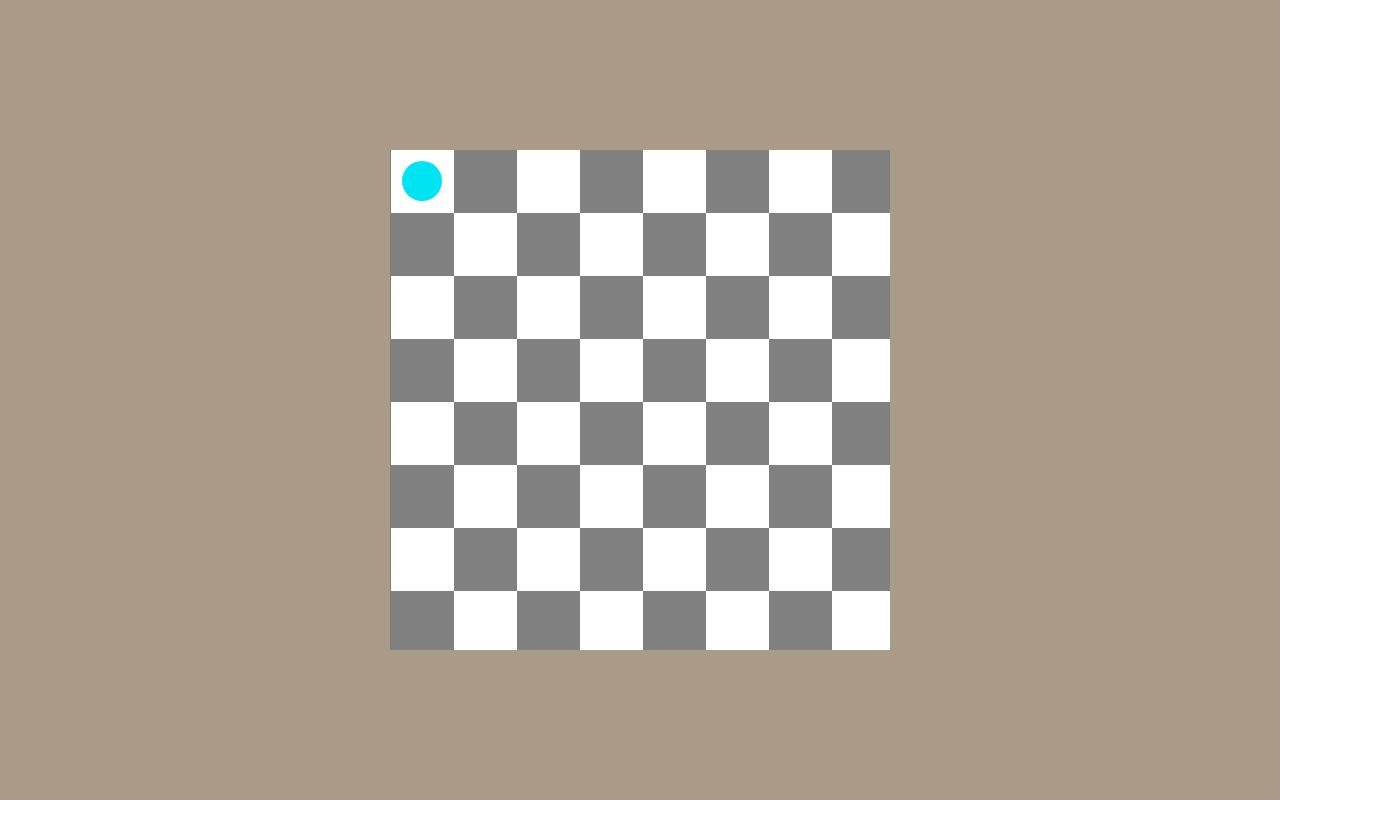
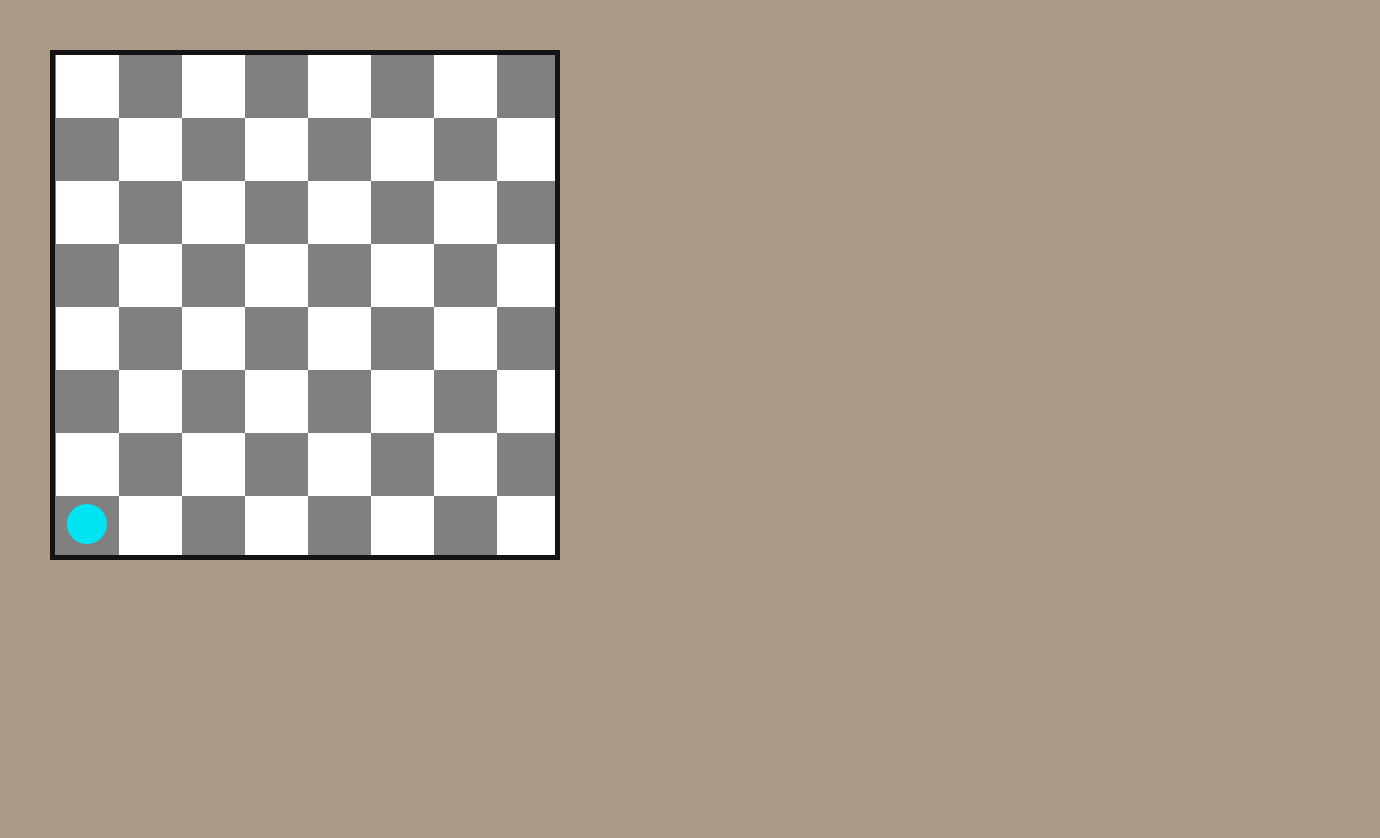
Before and after one commit to ItsPantherG/chess, a React (Create React App) app in the folder chess/: page / in a window 1280 px wide. Shown: the top 838 px of the page, 1380 px wide, since content can reach past the window. Before the commit the page ends 800 px from the top, so only its background shows below. Built offline with nearby package versions, Linux system fonts and the light colour scheme.

Commit message:
Fixed DND and snapToSuare

```diff
--- a/chess/src/App.js
+++ /dev/null
@@ -1,13 +0,0 @@
-import React, { useState } from "react";
-import "./css/App.css";
-import Board from "./components/board";
-
-function App() {
-  return (
-    <div className="app">
-      <Board />
-    </div>
-  );
-}
-
-export default App;
--- /dev/null
+++ b/chess/src/App.jsx
@@ -0,0 +1,131 @@
+import React, { useState } from "react";
+import "./css/App.css";
+import Board from "./components/board";
+
+function App() {
+  const [piecePosition, setPiecePositon] = useState(0);
+  const [snapTo, setSnapTo] = useState("a1");
+
+  function piecePos(pos, isMouseDown) {
+    setPiecePositon(pos);
+    if (isMouseDown) return snapToSquare();
+  }
+
+  function snapToSquare() {
+    if (piecePosition[0] < 32 && piecePosition[1] < 32) return setSnapTo("a8");
+    if (piecePosition[0] < 32 && piecePosition[1] < 95) return setSnapTo("a7");
+    if (piecePosition[0] < 32 && piecePosition[1] < 157) return setSnapTo("a6");
+    if (piecePosition[0] < 32 && piecePosition[1] < 220) return setSnapTo("a5");
+    if (piecePosition[0] < 32 && piecePosition[1] < 282) return setSnapTo("a4");
+    if (piecePosition[0] < 32 && piecePosition[1] < 345) return setSnapTo("a3");
+    if (piecePosition[0] < 32 && piecePosition[1] < 407) return setSnapTo("a2");
+    if (piecePosition[0] < 32 && piecePosition[1] < 470) return setSnapTo("a1");
+
+    if (piecePosition[0] < 95 && piecePosition[1] < 32) return setSnapTo("b8");
+    if (piecePosition[0] < 95 && piecePosition[1] < 95) return setSnapTo("b7");
+    if (piecePosition[0] < 95 && piecePosition[1] < 157) return setSnapTo("b6");
+    if (piecePosition[0] < 95 && piecePosition[1] < 220) return setSnapTo("b5");
+    if (piecePosition[0] < 95 && piecePosition[1] < 282) return setSnapTo("b4");
+    if (piecePosition[0] < 95 && piecePosition[1] < 345) return setSnapTo("b3");
+    if (piecePosition[0] < 95 && piecePosition[1] < 407) return setSnapTo("b2");
+    if (piecePosition[0] < 95 && piecePosition[1] < 470) return setSnapTo("b1");
+
+    if (piecePosition[0] < 157 && piecePosition[1] < 32) return setSnapTo("c8");
+    if (piecePosition[0] < 157 && piecePosition[1] < 95) return setSnapTo("c7");
+    if (piecePosition[0] < 157 && piecePosition[1] < 157)
+      return setSnapTo("c6");
+    if (piecePosition[0] < 157 && piecePosition[1] < 220)
+      return setSnapTo("c5");
+    if (piecePosition[0] < 157 && piecePosition[1] < 282)
+      return setSnapTo("c4");
+    if (piecePosition[0] < 157 && piecePosition[1] < 345)
+      return setSnapTo("c3");
+    if (piecePosition[0] < 157 && piecePosition[1] < 407)
+      return setSnapTo("c2");
+    if (piecePosition[0] < 157 && piecePosition[1] < 470)
+      return setSnapTo("c1");
+
+    if (piecePosition[0] < 220 && piecePosition[1] < 32) return setSnapTo("d8");
+    if (piecePosition[0] < 220 && piecePosition[1] < 95) return setSnapTo("d7");
+    if (piecePosition[0] < 220 && piecePosition[1] < 157)
+      return setSnapTo("d6");
+    if (piecePosition[0] < 220 && piecePosition[1] < 220)
+      return setSnapTo("d5");
+    if (piecePosition[0] < 220 && piecePosition[1] < 282)
+      return setSnapTo("d4");
+    if (piecePosition[0] < 220 && piecePosition[1] < 345)
+      return setSnapTo("d3");
+    if (piecePosition[0] < 220 && piecePosition[1] < 407)
+      return setSnapTo("d2");
+    if (piecePosition[0] < 220 && piecePosition[1] < 470)
+      return setSnapTo("d1");
+
+    if (piecePosition[0] < 282 && piecePosition[1] < 32) return setSnapTo("e8");
+    if (piecePosition[0] < 282 && piecePosition[1] < 95) return setSnapTo("e7");
+    if (piecePosition[0] < 282 && piecePosition[1] < 157)
+      return setSnapTo("e6");
+    if (piecePosition[0] < 282 && piecePosition[1] < 220)
+      return setSnapTo("e5");
+    if (piecePosition[0] < 282 && piecePosition[1] < 282)
+      return setSnapTo("e4");
+    if (piecePosition[0] < 282 && piecePosition[1] < 345)
+      return setSnapTo("e3");
+    if (piecePosition[0] < 282 && piecePosition[1] < 407)
+      return setSnapTo("e2");
+    if (piecePosition[0] < 282 && piecePosition[1] < 470)
+      return setSnapTo("e1");
+
+    if (piecePosition[0] < 345 && piecePosition[1] < 32) return setSnapTo("f8");
+    if (piecePosition[0] < 345 && piecePosition[1] < 95) return setSnapTo("f7");
+    if (piecePosition[0] < 345 && piecePosition[1] < 157)
+      return setSnapTo("f6");
+    if (piecePosition[0] < 345 && piecePosition[1] < 220)
+      return setSnapTo("f5");
+    if (piecePosition[0] < 345 && piecePosition[1] < 282)
+      return setSnapTo("f4");
+    if (piecePosition[0] < 345 && piecePosition[1] < 345)
+      return setSnapTo("f3");
+    if (piecePosition[0] < 345 && piecePosition[1] < 407)
+      return setSnapTo("f2");
+    if (piecePosition[0] < 345 && piecePosition[1] < 470)
+      return setSnapTo("f1");
+
+    if (piecePosition[0] < 407 && piecePosition[1] < 32) return setSnapTo("g8");
+    if (piecePosition[0] < 407 && piecePosition[1] < 95) return setSnapTo("g7");
+    if (piecePosition[0] < 407 && piecePosition[1] < 157)
+      return setSnapTo("g6");
+    if (piecePosition[0] < 407 && piecePosition[1] < 220)
+      return setSnapTo("g5");
+    if (piecePosition[0] < 407 && piecePosition[1] < 282)
+      return setSnapTo("g4");
+    if (piecePosition[0] < 407 && piecePosition[1] < 345)
+      return setSnapTo("g3");
+    if (piecePosition[0] < 407 && piecePosition[1] < 407)
+      return setSnapTo("g2");
+    if (piecePosition[0] < 407 && piecePosition[1] < 470)
+      return setSnapTo("g1");
+
+    if (piecePosition[0] > 407 && piecePosition[1] < 32) return setSnapTo("h8");
+    if (piecePosition[0] > 407 && piecePosition[1] < 95) return setSnapTo("h7");
+    if (piecePosition[0] > 407 && piecePosition[1] < 157)
+      return setSnapTo("h6");
+    if (piecePosition[0] > 407 && piecePosition[1] < 220)
+      return setSnapTo("h5");
+    if (piecePosition[0] > 407 && piecePosition[1] < 282)
+      return setSnapTo("h4");
+    if (piecePosition[0] > 407 && piecePosition[1] < 345)
+      return setSnapTo("h3");
+    if (piecePosition[0] > 407 && piecePosition[1] < 407)
+      return setSnapTo("h2");
+    if (piecePosition[0] > 407 && piecePosition[1] < 470)
+      return setSnapTo("h1");
+  }
+
+  return (
+    <div className="app">
+      <Board piecePos={piecePos} snapPieceTo={snapTo} />
+    </div>
+  );
+}
+
+export default App;
--- a/chess/src/components/board.jsx
+++ b/chess/src/components/board.jsx
@@ -1,12 +1,10 @@
-import React, { useState, useEffect } from "react";
+import React, { useState } from "react";
 import "../css/board.css";
 import dragPiece from "../functions/dnd";
 import ChessPiece from "./chessPiece";
 
-const Board = () => {
+const Board = (props) => {
   const [isDown, setIsDown] = useState(false);
-  const [offset, setOffset] = useState({ x: 0, y: 0 });
-  const [hovering, setHovering] = useState(false);
   const [mousePosition, setMousePosition] = useState({
     top: 0,
     left: 0,
@@ -19,33 +17,28 @@ const Board = () => {
     return setIsDown(false);
   }
 
-  function getOffset(isHovering) {
-    return setHovering(isHovering);
-  }
-
   function mousePos(event) {
-    if (!hovering && isDown) {
-      setOffset({
-        x: 31 + (event.nativeEvent.clientX - event.nativeEvent.offsetX),
-        y: 28 + (event.nativeEvent.clientY - event.nativeEvent.offsetY),
-      });
-    }
     if (dragPiece(event, isDown) !== undefined) {
-      const position = dragPiece(event, isDown, offset.x, offset.y);
+      const position = dragPiece(event, isDown);
       setMousePosition({
         left: `${position.top}px`,
         top: `${position.left}px`,
       });
+      props.piecePos([position.top, position.left], isDown);
     }
   }
-
   return (
     <div className="chess--board-background">
-      <div className="chess--board" onMouseMove={(event) => mousePos(event)}>
+      <div
+        className="chess--board"
+        onMouseMove={(event) => mousePos(event)}
+        onMouseUp={() => isMouseDown(false)}
+      >
         <ChessPiece
           mousePos={mousePosition}
           isMouseDown={isMouseDown}
-          isHovering={getOffset}
+          isDragging={isDown}
+          snapTo={props.snapPieceTo}
         />
       </div>
     </div>
--- a/chess/src/components/chessPiece.jsx
+++ b/chess/src/components/chessPiece.jsx
@@ -6,9 +6,7 @@ const ChessPiece = (props) => {
       className="chess--piece"
       onMouseDown={() => props.isMouseDown(true)}
       onMouseUp={() => props.isMouseDown(false)}
-      onMouseEnter={() => props.isHovering(true)}
-      onMouseLeave={() => props.isHovering(false)}
-      style={props.mousePos}
+      style={props.isDragging ? props.mousePos : { gridArea: props.snapTo }}
     ></div>
   );
 };
--- a/chess/src/css/App.css
+++ b/chess/src/css/App.css
@@ -1,8 +1,7 @@
 .app {
+  padding: 50px;
   background-color: rgb(170, 155, 136);
   width: 100vw;
   height: 100vh;
   display: flex;
-  align-items: center;
-  justify-content: center;
 }
--- a/chess/src/css/board.css
+++ b/chess/src/css/board.css
@@ -1,8 +1,10 @@
 .chess--board-background {
   background: gray;
+  height: 510px;
 }
 
 .chess--board {
+  border: 5px solid rgb(19, 19, 19);
   background: url(../images/chessBoard.png) no-repeat no-repeat;
   height: 500px;
   width: 500px;
@@ -13,7 +15,7 @@
     "a8 b8 c8 d8 e8 f8 g8 h8"
     "a7 b7 c7 d7 e7 f7 g7 h7"
     "a6 b6 c6 d6 e6 f6 g6 h6"
-    "a5 b5 c5 d5 e5 f5 g5 5h"
+    "a5 b5 c5 d5 e5 f5 g5 h5"
     "a4 b4 c4 d4 e4 f4 g4 h4"
     "a3 b3 c3 d3 e3 f3 g3 h3"
     "a2 b2 c2 d2 e2 f2 g2 h2"
--- a/chess/src/functions/dnd.js
+++ b/chess/src/functions/dnd.js
@@ -1,8 +1,8 @@
-function dragPiece(event, isMouseDown, offsetX, offsetY) {
+function dragPiece(event, isMouseDown) {
   if (isMouseDown) {
     const piecePos = {
-      top: event.nativeEvent.clientX - offsetX,
-      left: event.nativeEvent.clientY - offsetY,
+      top: event.nativeEvent.clientX - 86,
+      left: event.nativeEvent.clientY - 84,
     };
     return piecePos;
   }
```
